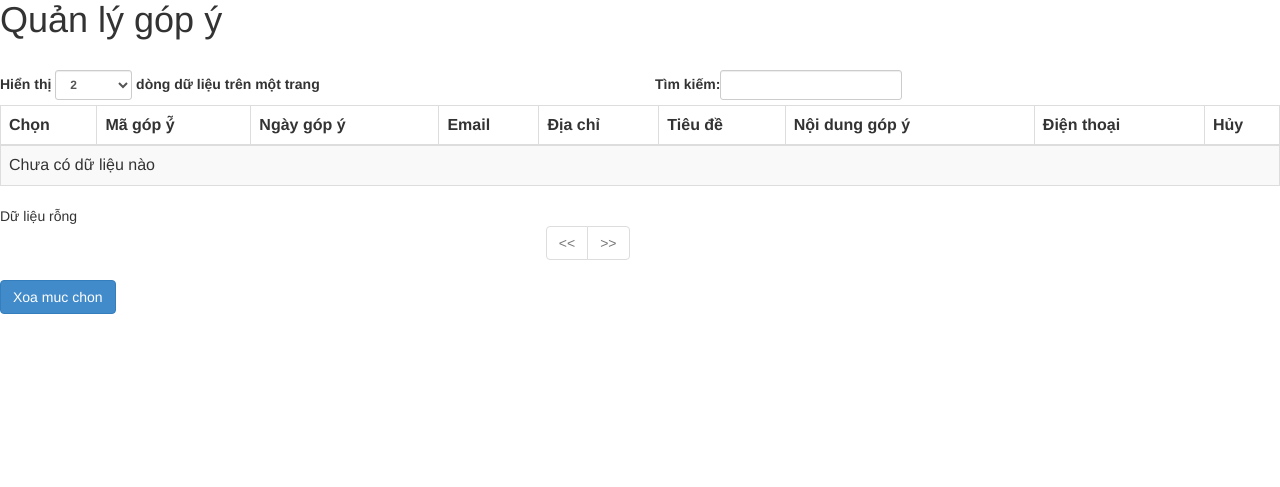
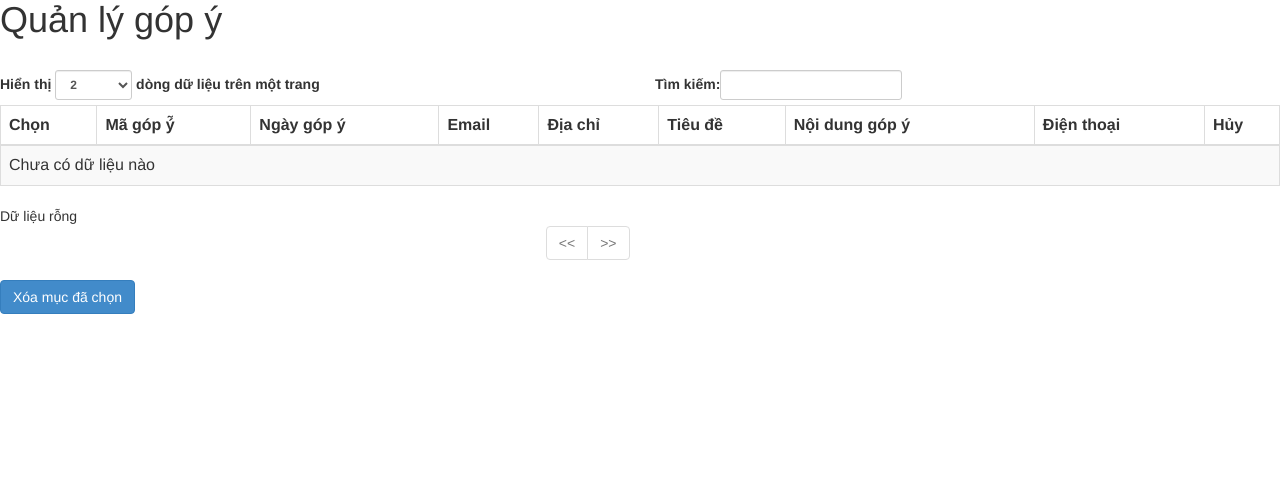
Before and after one commit to dienthoaiweb/dienthoaiweb, a PHP site: page /salomon/quanly_gopy.php in a window 1280 px wide. Shown: the part 20-507 px from the top of the page. Run offline with PHP 8.4, Linux system fonts and the light colour scheme; data that the repository does not hold is empty.

Commit message:
Update quanly_gopy.php

```diff
--- a/quanly_gopy.php
+++ b/quanly_gopy.php
@@ -110,7 +110,7 @@
         <div class="row" style="background-color:#FFF"><!--Nút chức nang-->
             <div class="col-md-12">
 
-                <input type="submit" value="Xoa muc chon" name="btXoa" id="btXoa" onclick="return deleteConfirm()" class="btn btn-primary" />
+                <input type="submit" value="Xóa mục đã chọn" name="btXoa" id="btXoa" onclick="return deleteConfirm()" class="btn btn-primary" />
             </div>
         </div><!--Nút chức nang-->
  </form>
```
